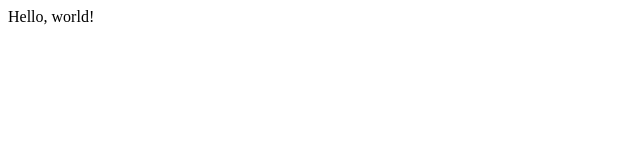
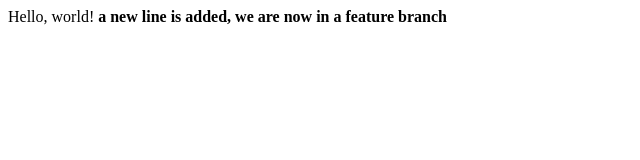
Before and after one commit to magsaleh/lecture1, a plain HTML site: page index.html in a window 1280 px wide. Shown: the whole page, without its empty margins (0-640 px from the left). Drawn offline with Linux system fonts and the light colour scheme.

Commit message:
adding a new line, in the feature branch

```diff
--- a/index.html
+++ b/index.html
@@ -4,6 +4,7 @@
         <title>Test</title>
     </head>
     <body>
-      Hello, world!
+      Hello, world!<b>
+      a new line is added, we are now in a feature branch
     </body>
 </html>
```
